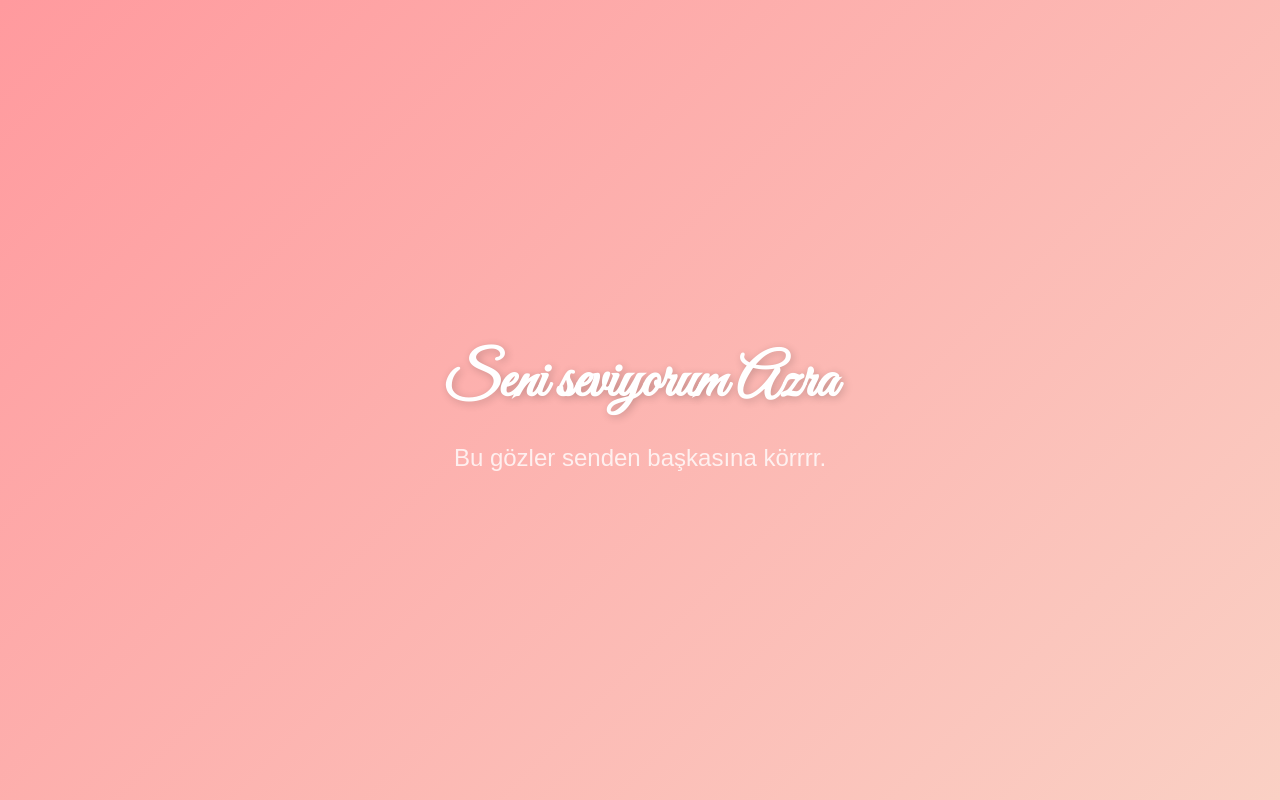
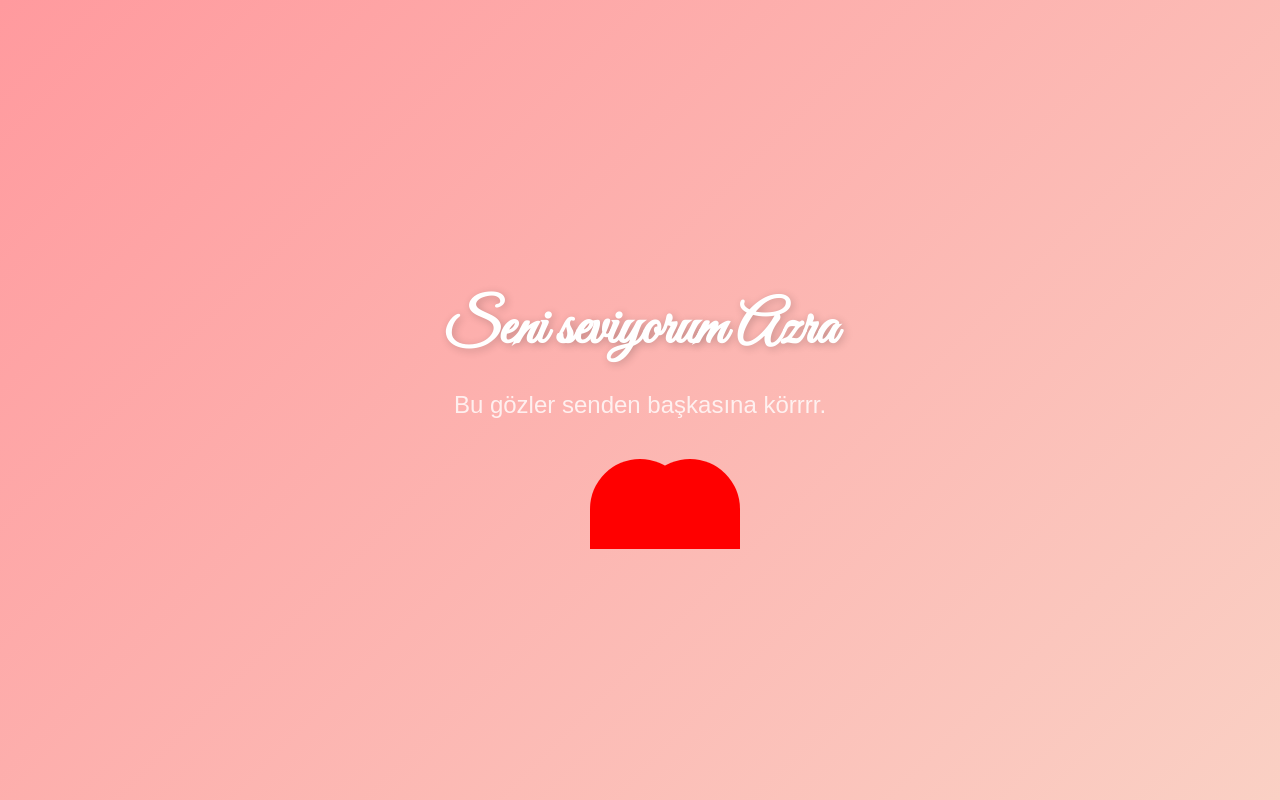
Before and after one commit to rubiess000027/azramm, a plain HTML site: page index.html in a window 1280 px wide. Drawn offline with Linux system fonts and the light colour scheme.

Commit message:
Update style.css

```diff
--- a/style.css
+++ b/style.css
@@ -34,3 +34,42 @@ h1 {
     from { opacity: 0; transform: translateY(-30px); }
     to { opacity: 1; transform: translateY(0); }
 }
+
+
+
+.heart {
+    width: 100px;
+    height: 90px;
+    position: relative;
+    margin: 40px auto 0;
+    opacity: 0;
+    transform: scale(0.5);
+    animation: showHeart 3s ease-in-out forwards;
+}
+
+.heart::before,
+.heart::after {
+    content: "";
+    position: absolute;
+    width: 100px;
+    height: 90px;
+    background: red;
+    border-radius: 50px 50px 0 0;
+    top: 0;
+    left: 0;
+}
+
+.heart::after {
+    left: 50px;
+}
+
+@keyframes showHeart {
+    0% {
+        opacity: 0;
+        transform: scale(0.5);
+    }
+    100% {
+        opacity: 1;
+        transform: scale(1);
+    }
+}
```
